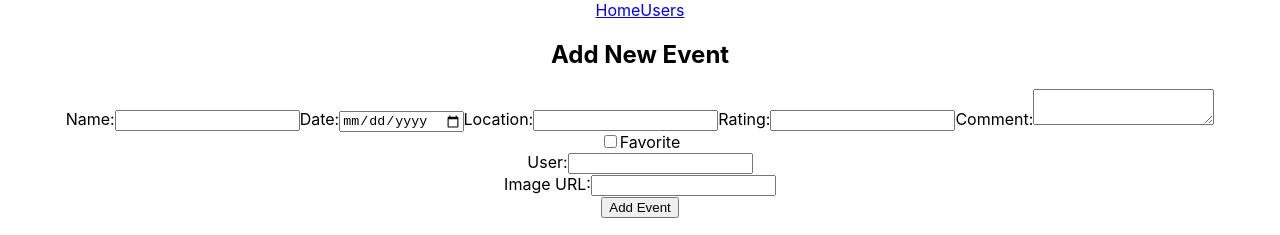
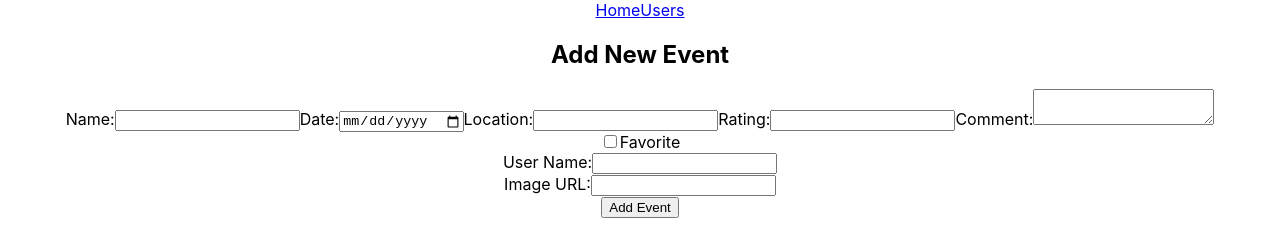
Before and after one commit to JoanavelPascual7/event-react-app-v3, a React (Create React App) app: page /events/new in a window 1280 px wide. Shown: the top 235 px of the page. Built offline with nearby package versions, Linux system fonts and the light colour scheme.

Commit message:
fixed add event bug

```diff
--- a/src/components/EventDetail.js
+++ b/src/components/EventDetail.js
@@ -2,7 +2,6 @@ import React, { useState, useEffect } from 'react';
 import axios from 'axios';
 import { useParams, Link, useNavigate } from 'react-router-dom';
 import EventReviews from './EventReviews';
-import EventNewForm from './EventNewForm'; // Import the EventNewForm component
 
 function EventDetail() {
   const { id } = useParams();
@@ -59,7 +58,6 @@ function EventDetail() {
       <button onClick={handleDelete}>Delete</button>
       <EventReviews eventId={id} />
 
-
       {/* Add a link to create a new event */}
       <Link to="/events/new">Create New Event</Link>
     </div>
--- a/src/components/EventNewForm.js
+++ b/src/components/EventNewForm.js
@@ -1,7 +1,7 @@
 import React, { useState } from 'react';
 import axios from 'axios';
 
-export default function EventNewForm({eventId }) {
+export default function EventNewForm() {
   const initialFormData = {
     name: '',
     date: '',
@@ -26,11 +26,10 @@ export default function EventNewForm({eventId }) {
   const handleSubmit = (event) => {
     event.preventDefault();
 
-    // Make a POST request to add a review for the specific eventId
     axios
-      .post(`${process.env.REACT_APP_API_URL}/events/${eventId}/reviews`, formData)
+      .post(`${process.env.REACT_APP_API_URL}/events`, formData)
       .then((response) => {
-        console.log('New Review added:', response.data);
+        console.log('New Event added:', response.data);
         setFormData(initialFormData);
       })
       .catch((error) => {
@@ -86,7 +85,7 @@ export default function EventNewForm({eventId }) {
           />
           <label htmlFor="is_favorite">Favorite</label>
         </div>
-        <label>User:</label>
+        <label>User Name:</label>
         <input
           type="text"
           name="user_name"
@@ -101,6 +100,7 @@ export default function EventNewForm({eventId }) {
           value={formData.image_url}
           onChange={handleInputChange}
         />
+
         </div>
         <button type="submit">Add Event</button>
       </form>
```
